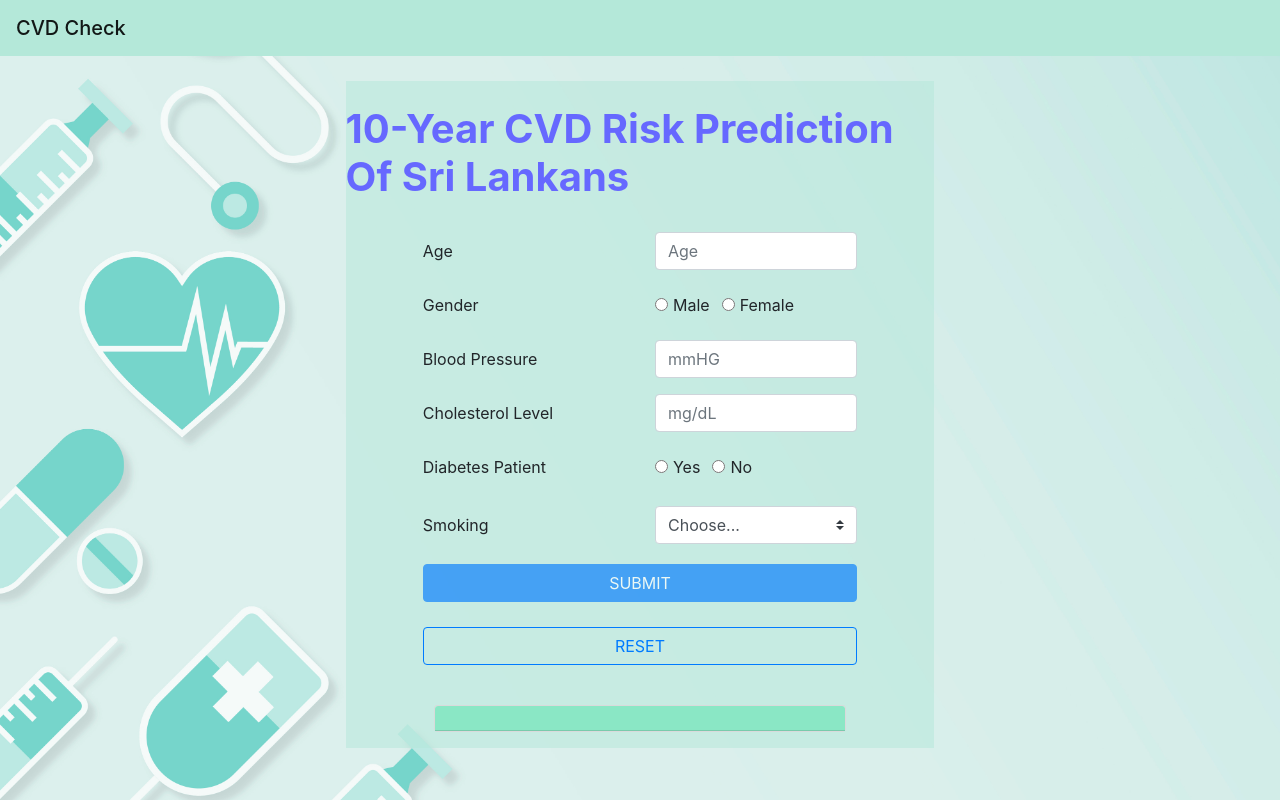
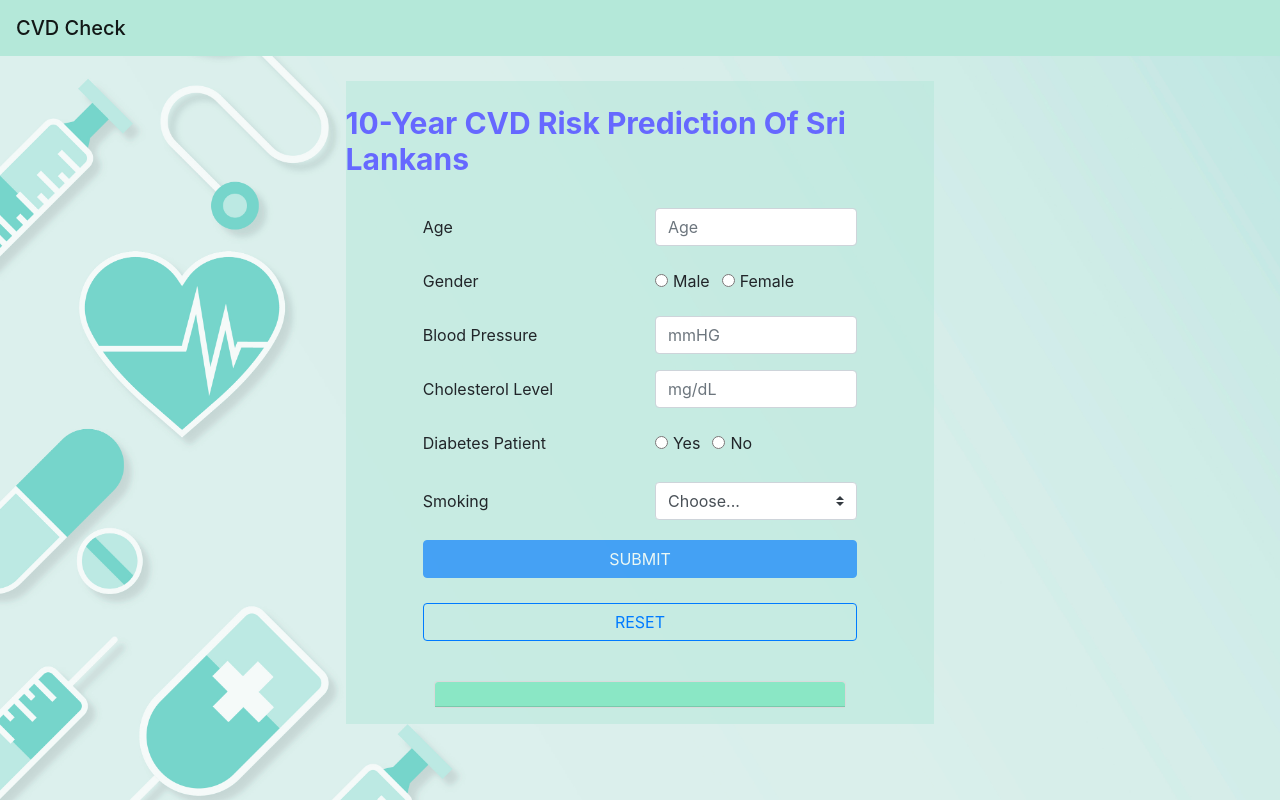
Before and after one commit to IT20012342/cardiovascular-frontend-repo, a React (Create React App) app: page /add in a window 1280 px wide. Built offline with nearby package versions, Linux system fonts and the light colour scheme.

Commit message:
Change h1 size

```diff
--- a/src/App.css
+++ b/src/App.css
@@ -55,7 +55,6 @@
 #d-flex-justify-content-center-h {
   color: #6668ff;
   padding-bottom: 4%;
-  font-size: 30;
   padding-top: 4%;
   font-weight: bolder;
 }
@@ -100,6 +99,11 @@
     width: 70%;
     margin-bottom: 20px;
   }
+  h1{
+    color: #6668ff;
+    font-size: 30px;
+
+  }
 }
 
 /* On screens that are 600px wide or less, make the columns stack on top of each other instead of next to each other */
--- a/src/components/addDetails.js
+++ b/src/components/addDetails.js
@@ -87,7 +87,7 @@ export default function AddDetails() {
           className="d-flex justify-content-center"
           id="d-flex-justify-content-center"
         >
-          <h1 id="d-flex-justify-content-center-h" style={{ paddingBottom: '4%', paddingTop: '4%', fontWeight: 'bolder'}}> 10-Year CVD Risk Prediction Of Sri Lankans</h1>
+          <h1 id="d-flex-justify-content-center-h"> 10-Year CVD Risk Prediction Of Sri Lankans</h1>
         </div>
 
         <div class="form-group" className="d-flex justify-content-center">
```
